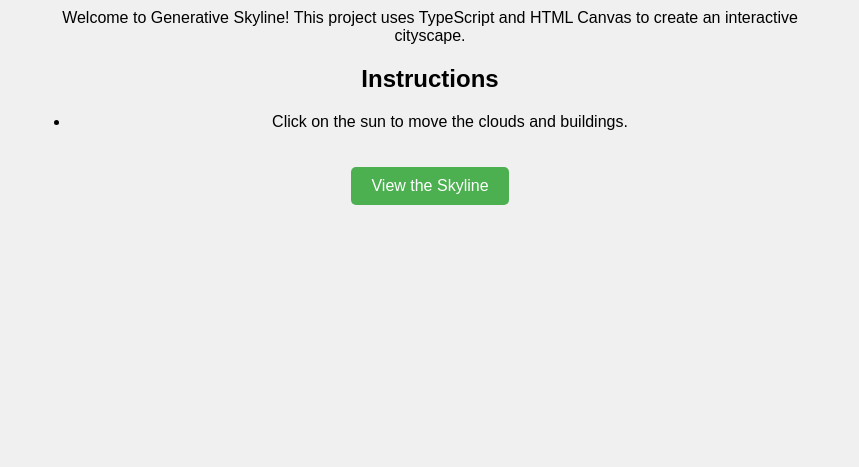
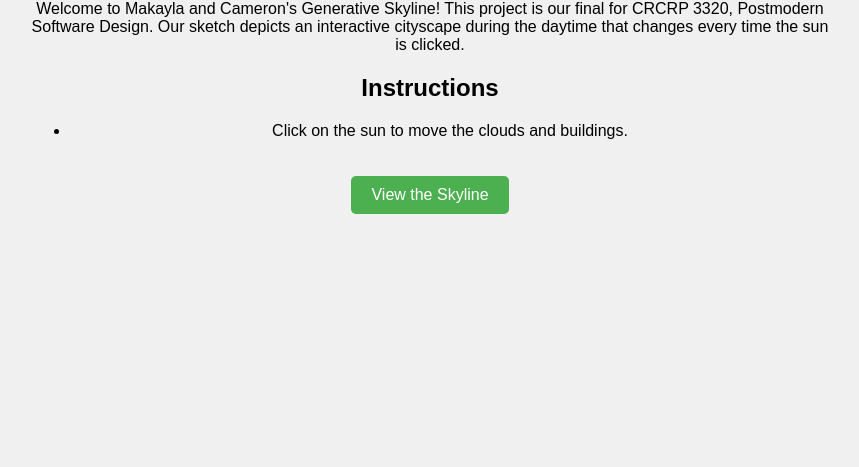
Before and after one commit to camerontofani/CRCP-generative-skyline, a website: page docs/index.html in a window 1280 px wide. Shown: the part 333-800 px from the top of the page, without its empty margins (210-1069 px from the left). Drawn offline with Linux system fonts and the light colour scheme.

Commit message:
final take 2

```diff
--- a/docs/index.html
+++ b/docs/index.html
@@ -45,7 +45,7 @@
     <div id="content">
         <h1>Generative Skyline</h1>
         <p>
-            Welcome to Generative Skyline! This project uses TypeScript and HTML Canvas to create an interactive cityscape.
+            Welcome to Makayla and Cameron's Generative Skyline! This project is our final for CRCRP 3320, Postmodern Software Design. Our sketch depicts an interactive cityscape during the daytime that changes every time the sun is clicked.
         </p>
         <h2>Instructions</h2>
         <ul>
@@ -61,7 +61,6 @@
         const canvas = document.getElementById('skylineCanvas');
         const startButton = document.getElementById('startButton');
 
-        // show the canvas and hide the content when the button is clicked
         startButton.addEventListener('click', () =>
         {
             contentDiv.style.display = 'none';
```
